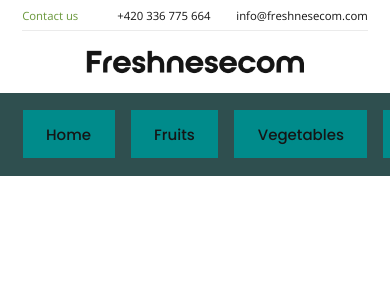
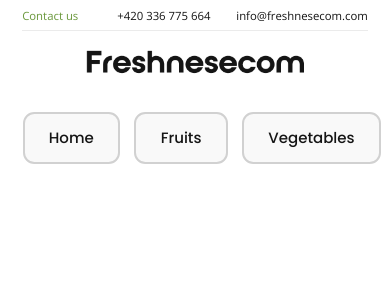
Before and after one commit to Albeiromr/Ecommerce-clean-template, a React (Create React App) app: page / in a window 390 px wide. Shown: the top 300 px of the page. Built offline with nearby package versions, Linux system fonts and the light colour scheme.

Commit message:
style the main nav buttons

```diff
--- a/src/components/Main nav/0px-599px.scss
+++ b/src/components/Main nav/0px-599px.scss
@@ -3,16 +3,14 @@
 @media only screen and (max-width: 599px) {
   .main-nav {
     width: 100%;
-    height: 21.265vw;
-    background: burlywood;
+    height: clamp(90px, 21.265vw, 2000px);
     overflow-x: scroll;
 
     &__subcontainer {
       margin: 0;
       padding: 0 5.797%;
-      width: clamp(960px, 235.507%, 2000px);
+      width: clamp(989px, 235.507%, 2000px);
       height: 100%;
-      background: darkslategray;
       display: flex;
       align-items: center;
       justify-content: space-between;
@@ -23,7 +21,9 @@
       padding: 0 2.564%;
       width: auto;
       height: 57.928%;
-      background: darkcyan;
+      background: $c1-H;
+      border-radius: clamp(9.275px, 2.898vw, 40px);
+      border: 2px $c1-D solid;
       cursor: pointer;
       display: flex;
       align-items: center;
--- a/src/components/Main nav/1025px-1920px.scss
+++ b/src/components/Main nav/1025px-1920px.scss
@@ -6,7 +6,7 @@
     max-width: 1650px;
     height: 4.207vw;
     max-height: 69.43px;
-    background: burlywood;
+    background: $c1-H;
     padding: 0 10.545%;
     display: flex;
     align-items: center;
@@ -16,7 +16,6 @@
       padding: 0%;
       width: 100%;
       height: 41.826%;
-      background: darkslategray;
       display: flex;
       align-items: center;
       justify-content: space-between;
@@ -27,7 +26,6 @@
       padding: 0;
       width: auto;
       height: 100%;
-      background: darkcyan;
       cursor: pointer;
       display: flex;
       align-items: center;
--- a/src/components/Main nav/600px-1024px.scss
+++ b/src/components/Main nav/600px-1024px.scss
@@ -3,16 +3,14 @@
 @media only screen and (min-width: 600px) and (max-width: 1024px) {
   .main-nav {
     width: 100%;
-    height: 11.463vw;
-    background: burlywood;
+    height: clamp(86px, 11.463vw, 2000px);
     overflow-x: scroll;
 
     &__subcontainer {
       margin: 0;
       padding: 0 5.533%;
-      width: clamp(960px, 131.77%, 2000px);
+      width: clamp(1027.8px, 131.77%, 2000px);
       height: 100%;
-      background: darkslategray;
       display: flex;
       align-items: center;
       justify-content: space-between;
@@ -23,7 +21,9 @@
       padding: 0 2.47%;
       width: auto;
       height: 57.928%;
-      background: darkcyan;
+      background: $c1-H;
+      border-radius: 1.562vw;
+      border: 2px $c1-D solid;
       cursor: pointer;
       display: flex;
       align-items: center;
```
